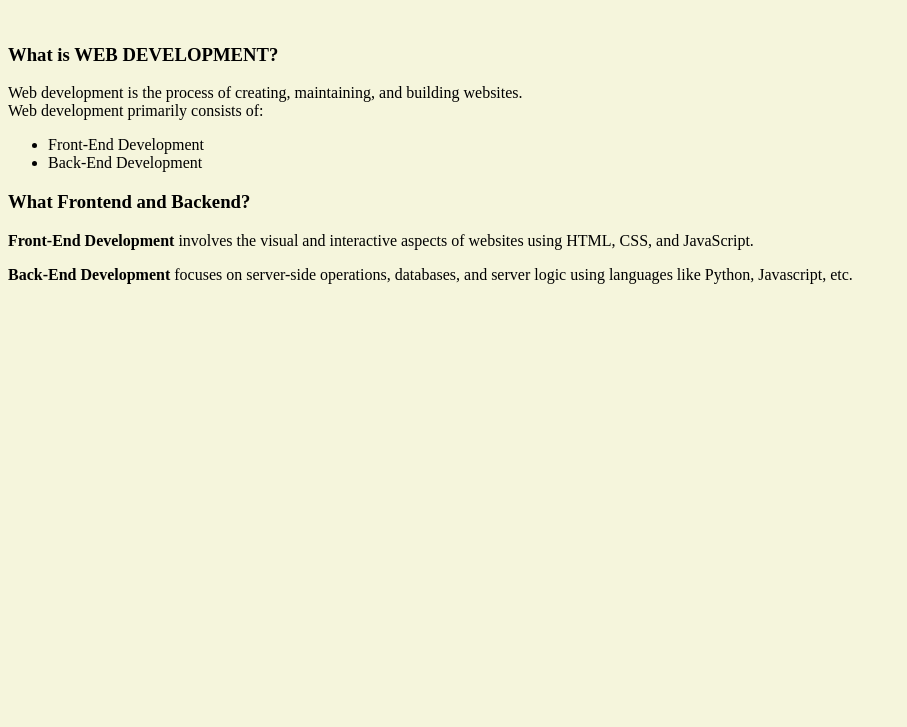
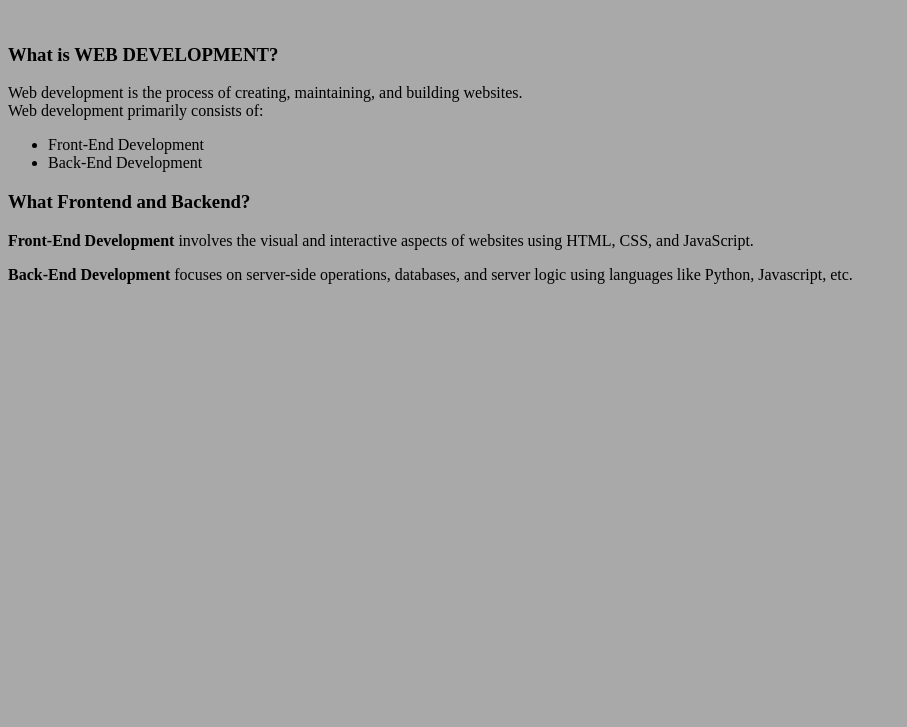
Before and after one commit to DevaanshKathuria/End_sem_project, a plain HTML site: page index.html in a window 1280 px wide. Shown: the part 73-800 px from the top of the page, without its empty margins (0-907 px from the left). Drawn offline with Linux system fonts and the light colour scheme.

Commit message:
changed the backgroung color

```diff
--- a/index.html
+++ b/index.html
@@ -3,7 +3,7 @@
 <head>
     <title>End-sem-project</title>
 </head>
-<body style="background-color: beige;">
+<body style="background-color: darkgray;">
     <h1>Basics to Web Dev</h1>
     <br>
     <h3 style="font-weight: bold;">What is WEB DEVELOPMENT?</h3>
```
